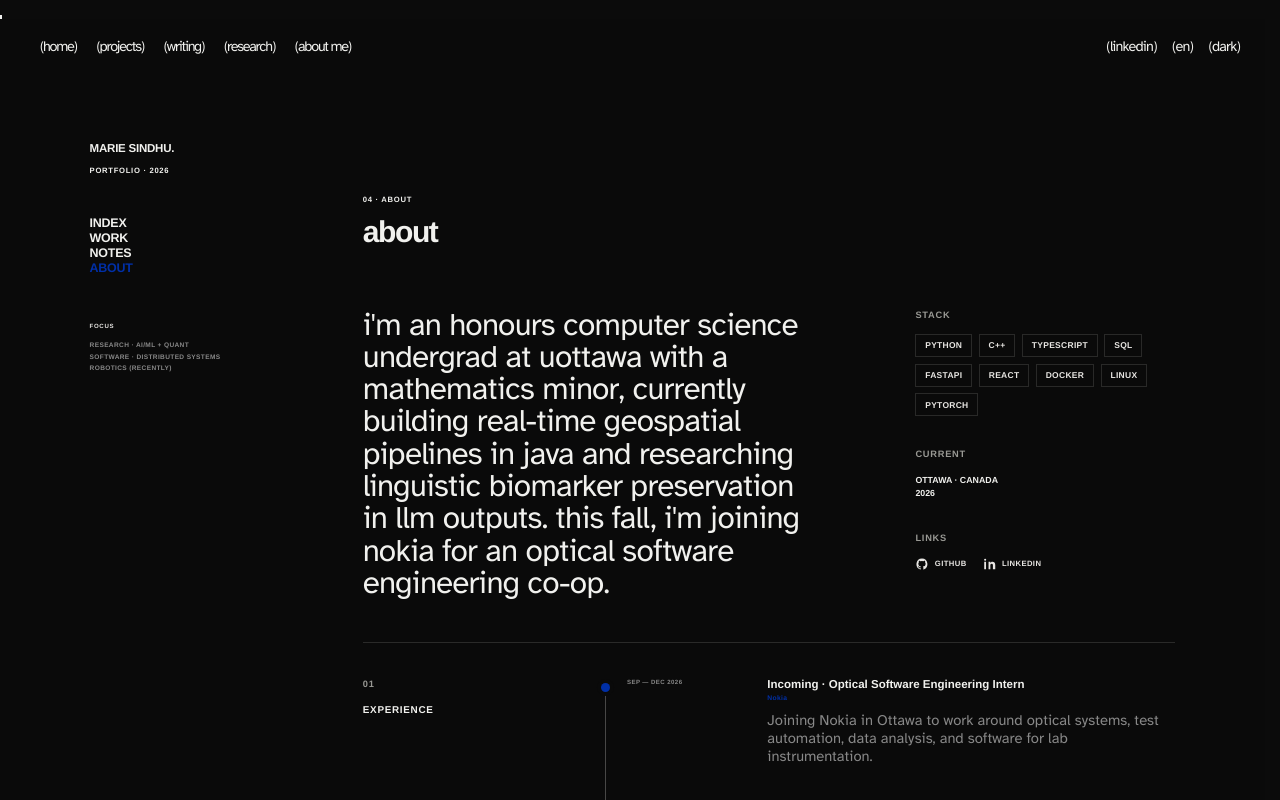
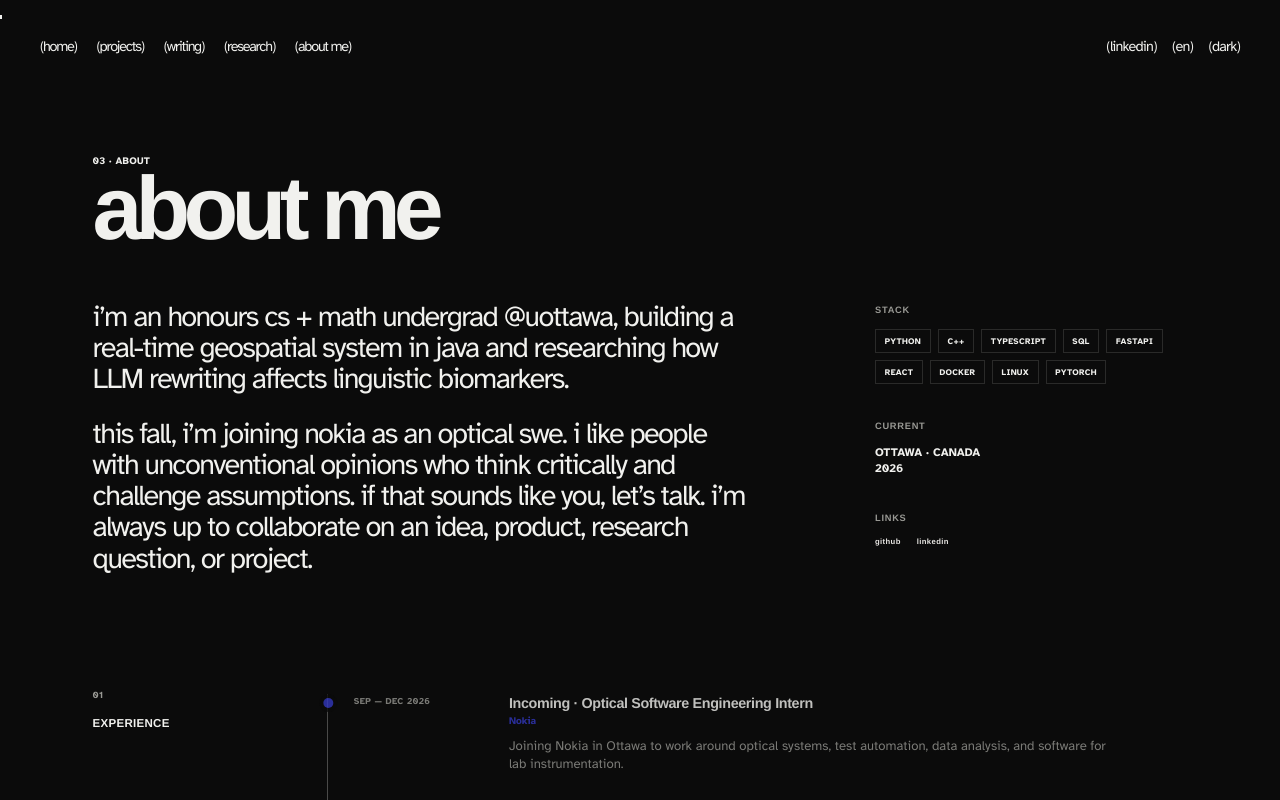
Before and after one commit to cybr-wisp/marie.dev, a Next.js app: page /about in a window 1280 px wide. Shown: the top 800 px of the page. Built offline with nearby package versions, Linux system fonts and the light colour scheme.

Commit message:
feat: redesign about page

```diff
--- a/app/about/page.tsx
+++ b/app/about/page.tsx
@@ -1,12 +1,10 @@
 import type { Metadata } from "next";
 
-import { ArchiveRail } from "@/components/chrome/ArchiveRail";
 import { siteConfig } from "@/lib/site";
 
 export const metadata: Metadata = {
   title: "About",
-  description:
-    "About Marie Sindhu and marie.dev.",
+  description: "About Marie Sindhu and marie.dev.",
 };
 
 const linkedinUrl =
@@ -29,117 +27,80 @@ const experience = [
     period: "SEP — DEC 2026",
     role: "Incoming · Optical Software Engineering Intern",
     organization: "Nokia",
-    description: {
-      en:
+    description:
       "Joining Nokia in Ottawa to work around optical systems, test automation, data analysis, and software for lab instrumentation.",
-      fr:
-        "Arrivée chez Nokia à Ottawa pour travailler sur les systèmes optiques, l'automatisation des tests, l'analyse de données et les logiciels pour l'instrumentation de laboratoire.",
-    },
   },
   {
     period: "JAN 2026 — PRESENT",
     role: "Tutor",
     organization: "Tutorax",
-    description: {
-      en:
+    description:
       "Teaching mathematics and computer science, from pre-algebra through data structures and algorithms.",
-      fr:
-        "Enseignement des mathématiques et de l'informatique, de la préalgèbre aux structures de données et aux algorithmes.",
-    },
   },
   {
     period: "2024 — 2025",
     role: "Software Engineering + Machine Learning Intern",
     organization: "Inovedia Technologies",
-    description: {
-      en:
+    description:
       "Worked across backend systems, Python evaluation tooling, SQL, cloud infrastructure, testing, and deployment automation.",
-      fr:
-        "Travail sur les systèmes backend, les outils d'évaluation Python, SQL, l'infrastructure cloud, les tests et l'automatisation du déploiement.",
-    },
   },
 ] as const;
 
 export default function AboutPage() {
   return (
-    <main
-      id="main-content"
-      className="archive-page"
-    >
-      <div className="archive-frame">
-        <ArchiveRail current="about" />
+    <main id="main-content" className="editorial-page editorial-about">
+      <section className="about-shell" aria-labelledby="about-title">
+        <header className="section-heading about-heading">
+          <span className="section-kicker copy-en">03 · ABOUT</span>
+          <span className="section-kicker copy-fr">03 · À PROPOS</span>
 
-        <section className="archive-content archive-content--about">
-          <header className="archive-header fade-up" style={{ animationDelay: "0.1s" }}>
-            <div>
-              <span className="archive-kicker">
-                <span className="copy-en">
-                  04 · ABOUT
-                </span>
-
-                <span className="copy-fr">
-                  04 · À PROPOS
-                </span>
-              </span>
-
-              <h1 className="archive-title">
-                <span className="copy-en">
-                  about
-                </span>
-
-                <span className="copy-fr">
-                  à propos
-                </span>
+          <h1 id="about-title">
+            <span className="copy-en">about me</span>
+            <span className="copy-fr">à propos</span>
           </h1>
-            </div>
         </header>
 
-          <div className="about-grid">
-            <div className="about-lead fade-up" style={{ animationDelay: "0.25s" }}>
+        <div className="about-intro-grid">
+          <div className="about-copy">
             <p className="copy-en">
-                i&apos;m an honours computer science undergrad at
-                uottawa with a mathematics minor, currently building
-                real-time geospatial pipelines in java and researching
-                linguistic biomarker preservation in llm outputs.
-                this fall, i&apos;m joining nokia for an optical
-                software engineering co-op.
+              i’m an honours cs + math undergrad @uottawa, building a
+              real-time geospatial system in java and researching how LLM
+              rewriting affects linguistic biomarkers.
+            </p>
+
+            <p className="copy-en">
+              this fall, i’m joining nokia as an optical swe. i like people
+              with unconventional opinions who think critically and challenge
+              assumptions. if that sounds like you, let’s talk. i’m always up
+              to collaborate on an idea, product, research question, or project.
             </p>
 
             <p className="copy-fr">
-                je suis étudiante au baccalauréat spécialisé en
-                informatique à l&apos;Université d&apos;Ottawa avec
-                une mineure en mathématiques, où je construis
-                actuellement des pipelines géospatiaux en temps réel
-                en java et j&apos;étudie la préservation des
-                biomarqueurs linguistiques dans les sorties de llm.
-                cet automne, je rejoindrai nokia pour un stage en
-                génie logiciel optique.
+              je suis étudiante en informatique + maths @uottawa. je construis
+              un système géospatial temps réel en java et j’étudie comment la
+              réécriture par LLM modifie les biomarqueurs linguistiques.
+            </p>
+
+            <p className="copy-fr">
+              cet automne, je rejoins nokia en génie logiciel optique. j’aime
+              les personnes qui pensent de façon indépendante, remettent les
+              hypothèses en question et aiment construire. je suis toujours
+              partante pour collaborer sur une idée, un produit ou un projet.
             </p>
           </div>
 
-            <div className="about-details fade-up" style={{ animationDelay: "0.4s" }}>
+          <aside className="about-meta" aria-label="About details">
             <section>
-                <span className="about-label">
-                  STACK
-                </span>
-
+              <span className="about-label">STACK</span>
               <div className="about-stack">
                 {technologies.map((technology) => (
-                    <span
-                      className="about-stack__badge"
-                      key={technology}
-                    >
-                      {technology}
-                    </span>
+                  <span key={technology}>{technology}</span>
                 ))}
               </div>
             </section>
 
             <section>
-                <span className="about-label">
-                  CURRENT
-                </span>
-
+              <span className="about-label">CURRENT</span>
               <p>
                 OTTAWA · CANADA
                 <br />
@@ -148,117 +109,40 @@ export default function AboutPage() {
             </section>
 
             <section>
-                <span className="about-label">
-                  LINKS
-                </span>
-
+              <span className="about-label">LINKS</span>
               <div className="about-links">
-                  <a
-                    href={siteConfig.github}
-                    target="_blank"
-                    rel="noreferrer"
-                    aria-label="GitHub"
-                  >
-                    <svg
-                      viewBox="0 0 24 24"
-                      aria-hidden="true"
-                    >
-                      <path d="M12 2.7a9.6 9.6 0 0 0-3 18.7c.5.1.7-.2.7-.5v-1.9c-2.8.6-3.4-1.2-3.4-1.2-.5-1.1-1.1-1.4-1.1-1.4-.9-.6.1-.6.1-.6 1 .1 1.5 1 1.5 1 .9 1.5 2.3 1.1 2.9.8.1-.6.3-1.1.6-1.3-2.2-.3-4.6-1.1-4.6-4.8 0-1.1.4-1.9 1-2.6-.1-.3-.4-1.3.1-2.6 0 0 .8-.3 2.7 1a9.4 9.4 0 0 1 4.9 0c1.9-1.3 2.7-1 2.7-1 .5 1.3.2 2.3.1 2.6.6.7 1 1.6 1 2.6 0 3.7-2.3 4.5-4.6 4.8.4.3.7.9.7 1.8v2.7c0 .3.2.6.7.5A9.6 9.6 0 0 0 12 2.7Z" />
-                    </svg>
-
-                    <span>GITHUB</span>
+                <a href={siteConfig.github} target="_blank" rel="noreferrer">
+                  github
                 </a>
-
-                  <a
-                    href={linkedinUrl}
-                    target="_blank"
-                    rel="noreferrer"
-                    aria-label="LinkedIn"
-                  >
-                    <svg
-                      viewBox="0 0 24 24"
-                      aria-hidden="true"
-                    >
-                      <path d="M5.2 8.3H2.1V21h3.1V8.3ZM3.7 3A1.8 1.8 0 1 0 3.7 6.6 1.8 1.8 0 0 0 3.7 3ZM21 13.7c0-3.8-2-5.6-4.7-5.6-2.2 0-3.1 1.2-3.7 2V8.3H9.5V21h3.1v-6.3c0-1.7.3-3.3 2.4-3.3 2 0 2 1.9 2 3.4V21H21v-7.3Z" />
-                    </svg>
-
-                    <span>LINKEDIN</span>
+                <a href={linkedinUrl} target="_blank" rel="noreferrer">
+                  linkedin
                 </a>
               </div>
             </section>
-            </div>
+          </aside>
         </div>
 
-          <section
-            className="about-experience fade-up"
-            style={{ animationDelay: "0.55s" }}
-            aria-labelledby="experience-heading"
-          >
-            <div className="about-experience__heading">
-              <span className="about-label">
-                01
-              </span>
-
-              <h2 id="experience-heading">
-                EXPERIENCE
-              </h2>
+        <section className="experience-section" aria-labelledby="experience-title">
+          <div className="experience-label">
+            <span>01</span>
+            <h2 id="experience-title">EXPERIENCE</h2>
           </div>
 
-            <div className="about-timeline">
-              {experience.map((item, idx) => (
-                <article
-                  className="about-timeline__item fade-up"
-                  style={{ animationDelay: `${0.65 + idx * 0.12}s` }}
-                  key={`${item.period}-${item.role}`}
-                >
-                  <span
-                    className="about-timeline__node"
-                    aria-hidden="true"
-                  />
-
-                  <time className="about-timeline__period">
-                    {item.period}
-                  </time>
-
-                  <div className="about-timeline__copy">
-                    <h3>
-                      {item.role}
-                    </h3>
-
-                    <span className="about-timeline__organization">
-                      {item.organization}
-                    </span>
-
-                    <p className="copy-en">
-                      {item.description.en}
-                    </p>
-
-                    <p className="copy-fr">
-                      {item.description.fr}
-                    </p>
+          <div className="experience-timeline">
+            {experience.map((item) => (
+              <article className="experience-item" key={`${item.period}-${item.role}`}>
+                <span className="experience-node" aria-hidden="true" />
+                <time>{item.period}</time>
+                <div className="experience-copy">
+                  <h3>{item.role}</h3>
+                  <span>{item.organization}</span>
+                  <p>{item.description}</p>
                 </div>
               </article>
             ))}
           </div>
         </section>
       </section>
-      </div>
-
-      <div className="field-notes-footer fade-up" style={{ animationDelay: "1s" }}>
-        <a
-          href="https://github.com/cybr-wisp/marie.dev"
-          target="_blank"
-          rel="noreferrer"
-        >
-          <span className="copy-en">
-            ACCESS FIELD NOTES →
-          </span>
-
-          <span className="copy-fr">
-            ACCÉDER AUX NOTES DE TERRAIN →
-          </span>
-        </a>
-      </div>
     </main>
   );
 }
```
Lines whose indentation alone changed are shown as unchanged.
